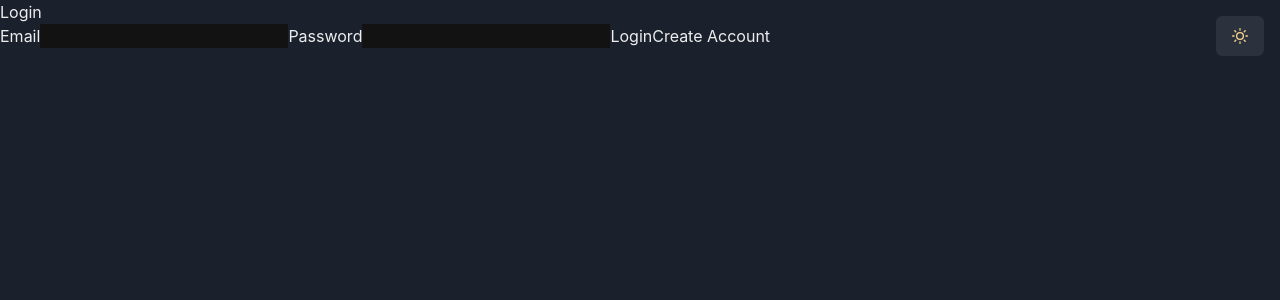
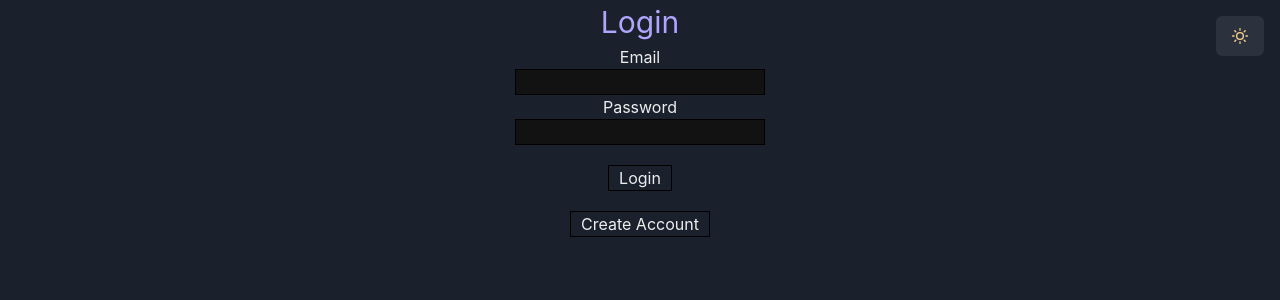
Before and after one commit to NastassiaMikhalenka/privateMessager, a React (Create React App) app in the folder packages/client/: page / in a window 1280 px wide. Shown: the top 300 px of the page. Built offline with nearby package versions, Linux system fonts and the light colour scheme.

Commit message:
styles form client

```diff
--- a/packages/client/src/components/login/login.jsx
+++ b/packages/client/src/components/login/login.jsx
@@ -1,11 +1,10 @@
 import React from 'react';
 import {useNavigate} from "react-router";
 import {useFormik} from "formik";
+import styles from "./login.module.css";
 
 
 const Login = () => {
-    // const { setUser } = useContext(AccountContext);
-    // const [error, setError] = useState(null);
     const navigate = useNavigate();
 
     const formik = useFormik({
@@ -25,21 +24,38 @@ const Login = () => {
             }
             return errors;
         },
-        onSubmit: (values) => {
+        onSubmit: (values, actions) => {
             const val = {...values};
-            // actions.resetForm()
-            alert(JSON.stringify(val));
+            actions.resetForm()
+            fetch("http://localhost:4000/auth/login", {
+                method: "POST",
+                credentials: "include",
+                headers: {
+                    "Content-Type": "application/json"
+                },
+                body: JSON.stringify(val),
+            }).catch(err => {
+                return;
+            }).then(res => {
+                if (!res || !res.ok || res.status >= 400) {
+                    return;
+                }
+                return res.json();
+            })
+                .then(data => {
+                    if (!data) return;
+                    console.log(data);
+                })
+            // alert(JSON.stringify(val));
         }
     })
 
 
     return (
-        <div>
+        <div className={styles.container}>
             <h2>Login</h2>
-
-        <form onSubmit={formik.handleSubmit}>
-            <div>
-                <div>
+            <form onSubmit={formik.handleSubmit} className={styles.form}>
+                <div className={styles.formContainer}>
                     <label>Email</label>
                     <input {...formik.getFieldProps('username')}/>
                     {formik.errors.username ? <div style={{color: 'red'}}>{formik.errors.username}</div> : null}
@@ -55,8 +71,7 @@ const Login = () => {
                         Create Account
                     </button>
                 </div>
-            </div>
-        </form>
+            </form>
         </div>
     );
 };
--- /dev/null
+++ b/packages/client/src/components/login/login.module.css
@@ -0,0 +1,29 @@
+.container {
+    display: flex;
+    flex-direction: column;
+    align-items: center;
+}
+
+.form {
+
+}
+.container h2 {
+    color: #aea5ff;
+    font-size: 30px;
+}
+
+.formContainer {
+    display: flex;
+    flex-direction: column;
+    align-items: center;
+}
+
+.formContainer input {
+    border: 1px solid black;
+}
+
+.formContainer button {
+    border: 1px solid black;
+    margin-top: 20px;
+    padding: 0 10px;
+}
--- a/packages/client/src/components/login/signUp.jsx
+++ b/packages/client/src/components/login/signUp.jsx
@@ -1,6 +1,7 @@
 import React from 'react';
 import {useNavigate} from "react-router";
 import {useFormik} from "formik";
+import styles from "./login.module.css";
 
 const SignUp = () => {
 
@@ -23,20 +24,38 @@ const SignUp = () => {
             }
             return errors;
         },
-        onSubmit: (values) => {
+        onSubmit: (values, actions) => {
             const val = {...values};
-            // actions.resetForm()
-            alert(JSON.stringify(val));
+            actions.resetForm()
+            fetch("http://localhost:4000/auth/register", {
+                method: "POST",
+                credentials: "include",
+                headers: {
+                    "Content-Type": "application/json"
+                },
+                body: JSON.stringify(val),
+            }).catch(err => {
+                return;
+            }).then(res => {
+                if (!res || !res.ok || res.status >= 400) {
+                    return;
+                }
+                return res.json();
+            })
+                .then(data => {
+                    if (!data) return;
+                    console.log(data);
+                })
+            // alert(JSON.stringify(val));
         }
     })
 
 
     return (
-        <div>
+        <div className={styles.container}>
             <h2>SignUp</h2>
-            <form onSubmit={formik.handleSubmit}>
-                <div>
-                    <div>
+            <form onSubmit={formik.handleSubmit} className={styles.form}>
+                 <div className={styles.formContainer}>
                     <label>Email</label>
                     <input {...formik.getFieldProps('username')}/>
                     {formik.errors.username ? <div style={{color: 'red'}}>{formik.errors.username}</div> : null}
@@ -52,7 +71,6 @@ const SignUp = () => {
                         Back
                     </button>
                 </div>
-                </div>
             </form>
         </div>
     );
```
Lines whose indentation alone changed are shown as unchanged.
